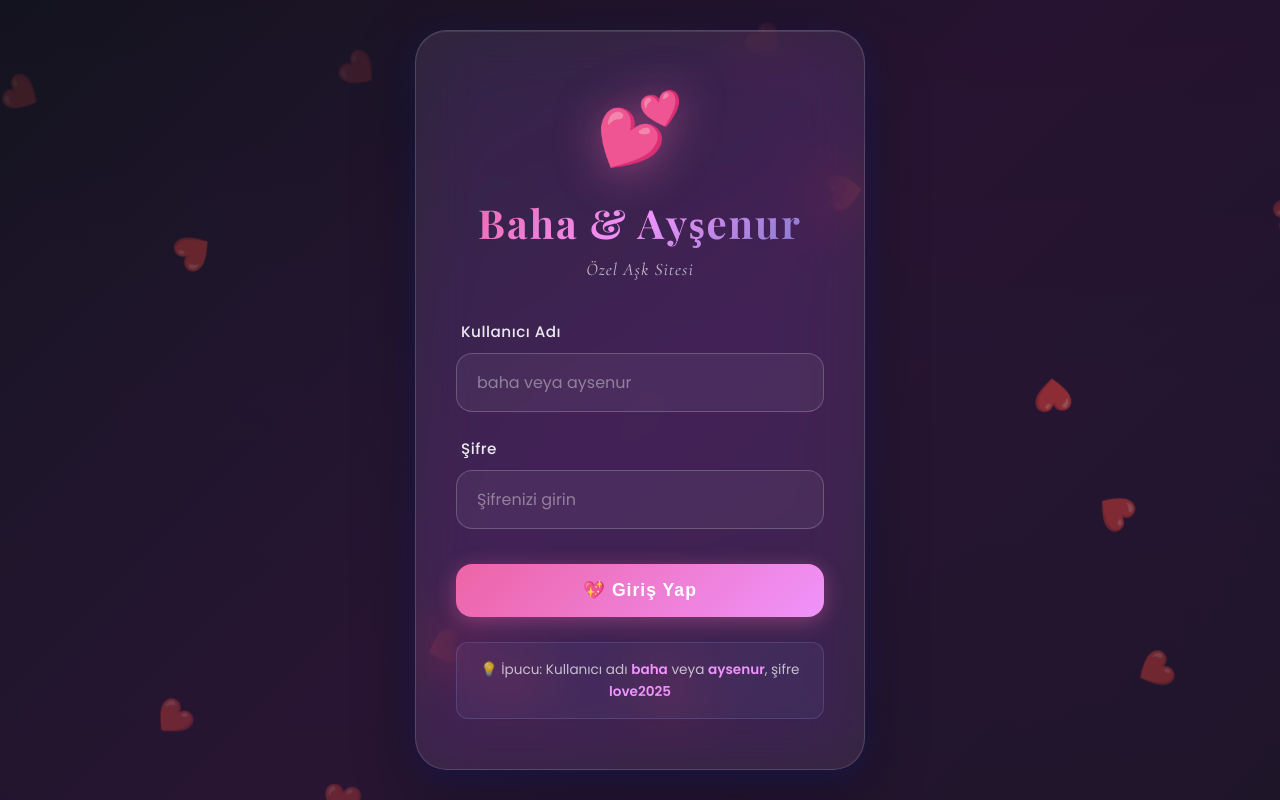
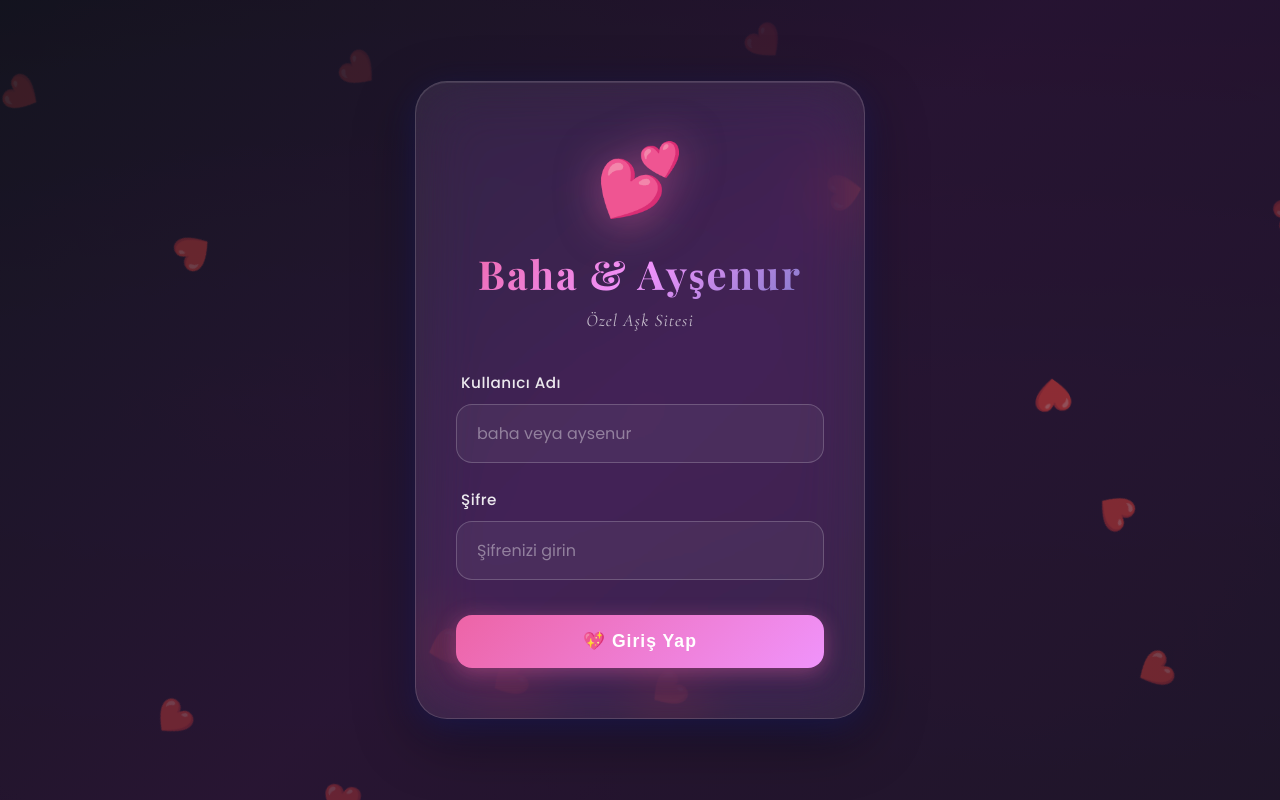
Before and after one commit to Bahanart1/aysenurbaha, a React (Vite) app: page / in a window 1280 px wide. Built offline with nearby package versions, Linux system fonts and the light colour scheme.

Commit message:
Remove login hint and update password

```diff
--- a/src/App.jsx
+++ b/src/App.jsx
@@ -35,7 +35,7 @@ function App() {
     setLoginError('')
 
     // Kullanıcı adı ve şifre kontrolü (şifreleri değiştirebilirsiniz)
-    if ((username === 'baha' || username === 'aysenur') && password === 'love2025') {
+    if ((username === 'baha' || username === 'aysenur') && password === '08092025') {
       setIsAuthenticated(true)
       localStorage.setItem('lovesite_auth', 'true')
     } else {
@@ -161,9 +161,6 @@ function App() {
               💖 Giriş Yap
             </button>
           </form>
-          <div className="login-hint">
-            💡 İpucu: Kullanıcı adı <strong>baha</strong> veya <strong>aysenur</strong>, şifre <strong>love2025</strong>
-          </div>
         </div>
       </div>
     )
```
